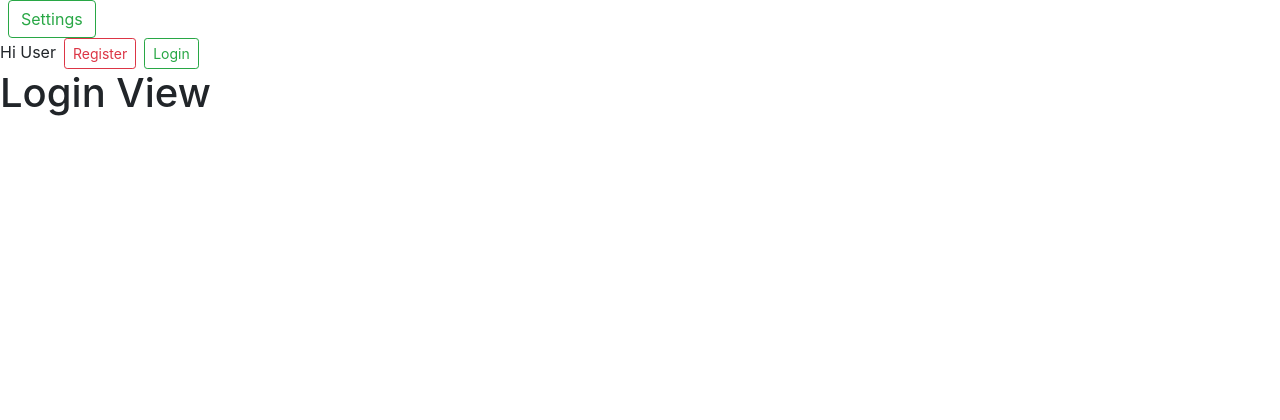
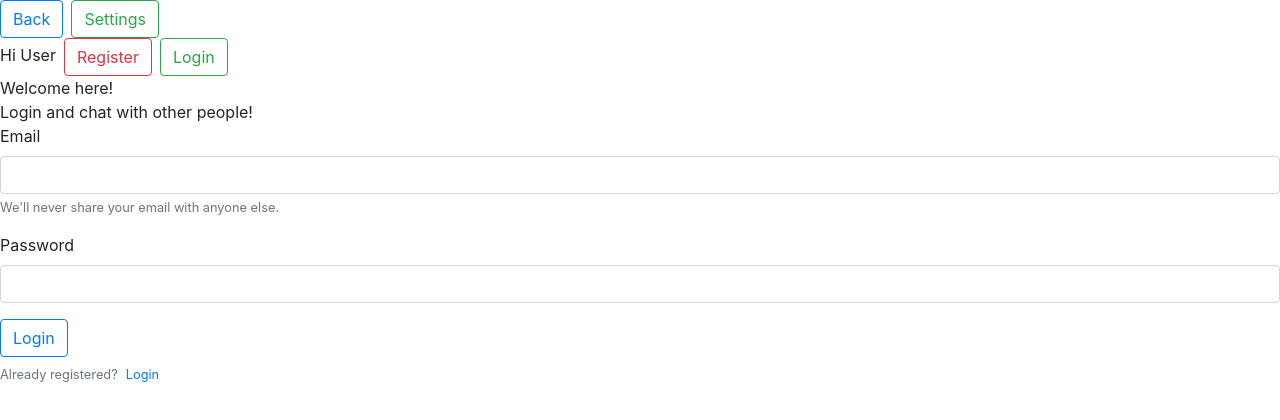
Before and after one commit to JIN-LEA-study/react-jin, a React app in the folder electron-chat/: page /#/login in a window 1280 px wide. Shown: the top 420 px of the page. Built offline with nearby package versions, Linux system fonts and the light colour scheme.

Commit message:
feat: add back button and more views

```diff
--- a/electron-chat/src/App.js
+++ b/electron-chat/src/App.js
@@ -1,6 +1,10 @@
 import React from "react";
 
-import HomeView from "./views/Home";
+import Home from "./views/Home";
+import Login from "./views/Login";
+import Register from "./views/Register";
+import Settings from "./views/Settings";
+
 import Navbar from "./components/Navbar";
 
 import { HashRouter as Router, Routes, Route } from "react-router-dom";
@@ -14,23 +18,11 @@ function App() {
           <Route path='/settings' element={<Settings />} />
           <Route path='/login' element={<Login />} />
           <Route path='/register' element={<Register />} />
-          <Route path='/' element={<HomeView />} />
+          <Route path='/' element={<Home />} />
         </Routes>
       </div>
     </Router>
   );
 }
 
-function Settings() {
-  return <h1>Settings View</h1>;
-}
-
-function Login() {
-  return <h1>Login View</h1>;
-}
-
-function Register() {
-  return <h1>Register View</h1>;
-}
-
 export default App;
--- a/electron-chat/src/components/Navbar.js
+++ b/electron-chat/src/components/Navbar.js
@@ -1,24 +1,38 @@
 import React from "react";
 
-import { Link } from "react-router-dom";
+import { Link, useNavigate } from "react-router-dom";
 
 const Navbar = () => {
+  const navigate = useNavigate();
+
   return (
     <div className='chat-navbar'>
       <nav className='chat-navbar-inner'>
         <div className='chat-navbar-inner-left'>
+          <button
+            className='btn btn-outline-primary'
+            onClick={() => navigate(-1)}
+          >
+            Back
+          </button>
           <Link to='/settings' className='btn btn-outline-success ml-2'>
             Settings
           </Link>
         </div>
         <div className='chat-navbar-inner-right'>
           <span className='logged-in-user'>Hi User</span>
-          <Link to='/register' className='btn btn-sm btn-outline-danger ml-2'>
+          <button
+            onClick={() => navigate("/register")}
+            className='btn btn-outline-danger ml-2'
+          >
             Register
-          </Link>
-          <Link to='/login' className='btn btn-sm btn-outline-success ml-2'>
+          </button>
+          <button
+            onClick={() => navigate("/login")}
+            className='btn btn-outline-success ml-2'
+          >
             Login
-          </Link>
+          </button>
         </div>
       </nav>
     </div>
--- /dev/null
+++ b/electron-chat/src/views/Login.js
@@ -0,0 +1,52 @@
+import React from "react";
+
+const Login = () => {
+  return (
+    <div className='centered-view'>
+      <div className='centered-container'>
+        <form onSubmit={() => {}} className='centered-container-form'>
+          <div className='header'>Welcome here!</div>
+          <div className='subheader'>Login and chat with other people!</div>
+          <div className='form-container'>
+            <div className='form-group'>
+              <label htmlFor='email'>Email</label>
+              <input
+                type='email'
+                className='form-control'
+                id='email'
+                name='email'
+                aria-describedby='emailHelp'
+              />
+              <small id='emailHelp' className='form-text text-muted'>
+                We'll never share your email with anyone else.
+              </small>
+            </div>
+            <div className='form-group'>
+              <label htmlFor='password'>Password</label>
+              <input
+                type='password'
+                name='password'
+                className='form-control'
+                id='password'
+              />
+            </div>
+            {false && (
+              <div className='alert alert-danger small'>Some error</div>
+            )}
+            <button type='submit' className='btn btn-outline-primary'>
+              Login
+            </button>
+          </div>
+        </form>
+        <small className='form-text text-muted mt-2'>
+          Already registered?
+          <span onClick={() => {}} className='btn-link ml-2'>
+            Login
+          </span>
+        </small>
+      </div>
+    </div>
+  );
+};
+
+export default Login;
--- /dev/null
+++ b/electron-chat/src/views/Register.js
@@ -0,0 +1,71 @@
+import React from "react";
+
+const Register = () => {
+  return (
+    <div className='centered-view'>
+      <div className='centered-container'>
+        <form onSubmit={() => {}} className='centered-container-form'>
+          <div className='header'>Create an account</div>
+          <div className='form-container'>
+            <div className='form-group'>
+              <label htmlFor='email'>Email</label>
+              <input
+                type='email'
+                className='form-control'
+                name='email'
+                id='email'
+                aria-describedby='emailHelp'
+              />
+              <small id='emailHelp' className='form-text text-muted'>
+                We'll never share your email with anyone else.
+              </small>
+            </div>
+            <div className='form-group'>
+              <label htmlFor='username'>Username</label>
+              <input
+                type='text'
+                name='username'
+                className='form-control'
+                id='username'
+                aria-describedby='emailHelp'
+              />
+            </div>
+            <div className='form-group'>
+              <label htmlFor='avatar'>Avatar</label>
+              <input
+                type='text'
+                name='avatar'
+                className='form-control'
+                id='avatar'
+                aria-describedby='emailHelp'
+              />
+            </div>
+            <div className='form-group'>
+              <label htmlFor='password'>Password</label>
+              <input
+                name='password'
+                type='password'
+                className='form-control'
+                id='password'
+              />
+            </div>
+            {false && (
+              <div className='alert alert-danger small'>Some Error</div>
+            )}
+            <button type='submit' className='btn btn-outline-primary'>
+              Register
+            </button>
+          </div>
+        </form>
+        <small className='form-text text-muted mt-2'>
+          Not registered yet?
+          <span onClick={() => {}} className='btn-link ml-2'>
+            Register
+          </span>
+        </small>
+      </div>
+    </div>
+  );
+};
+
+export default Register;
--- /dev/null
+++ b/electron-chat/src/views/Settings.js
@@ -0,0 +1,46 @@
+import React from "react";
+
+const Settings = () => {
+  return (
+    <div className='centered-view'>
+      <div className='centered-container'>
+        <form className='centered-container-form'>
+          <div className='header'>Adjust application settings</div>
+          <div className='form-container'>
+            <div className='my-3'>
+              <div className='form-check'>
+                <input
+                  name='isDarkTheme'
+                  type='checkbox'
+                  className='form-check-input'
+                />
+                <label className='form-check-label'>Dark Theme</label>
+              </div>
+              <div className='form-check'>
+                <input
+                  name='showNotifications'
+                  type='checkbox'
+                  className='form-check-input'
+                />
+                <label className='form-check-label'>Enable Notification</label>
+              </div>
+              <div className='form-check'>
+                <input
+                  name='playSound'
+                  type='checkbox'
+                  className='form-check-input'
+                />
+                <label className='form-check-label'>Sound notification</label>
+              </div>
+            </div>
+            <button type='button' onClick={() => {}} className='btn btn-danger'>
+              Quit App
+            </button>
+          </div>
+        </form>
+      </div>
+    </div>
+  );
+};
+
+export default Settings;
```
